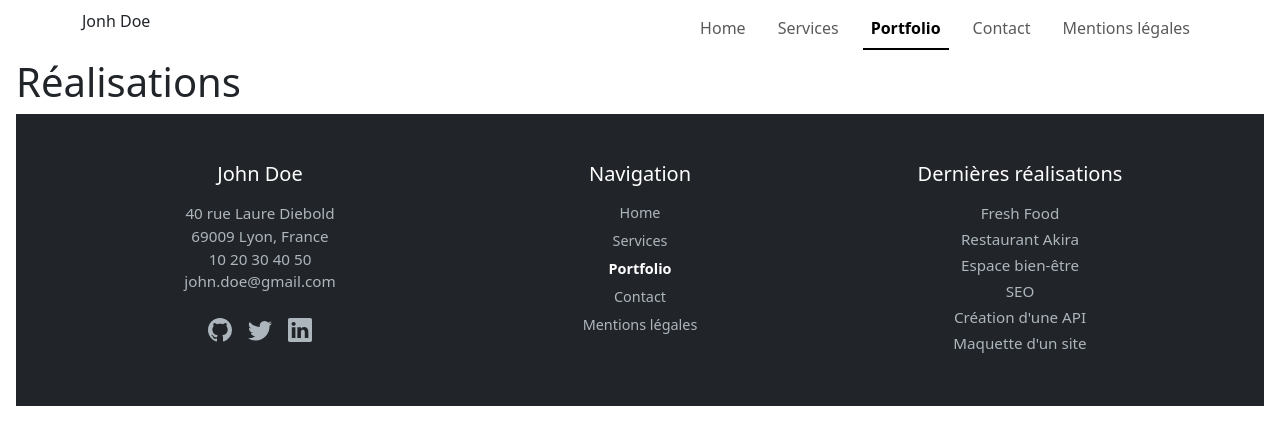
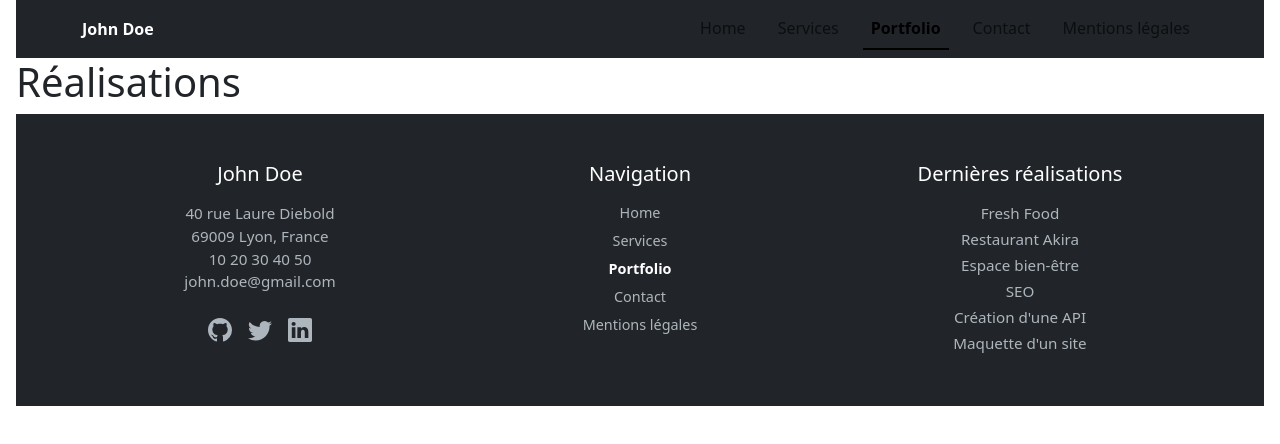
Before and after one commit to Khallas111/portfolioJonhDoe, a React (Create React App) app: page /achievements in a window 1280 px wide. Shown: the top 444 px of the page. Built offline with nearby package versions, Linux system fonts and the light colour scheme.

Commit message:
header
Bases du Header revues

```diff
--- a/src/Components/Header.js
+++ b/src/Components/Header.js
@@ -1,24 +1,22 @@
 import React from "react";
 import Navigation from "./tools/Navigation";
 import Logo from "./tools/Logo";
-import Container from "react-bootstrap/Container";
-import Navbar from "react-bootstrap/Navbar";
-import Nav from "react-bootstrap/Nav";
+import { Container, Navbar } from "react-bootstrap";
 
-function Header() {
+const Header = () => {
   return (
-    <Navbar expand="lg" className="header">
+    <Navbar expand="lg" className="header bg-dark">
       <Container>
         <Logo />
 
         <Navbar.Toggle aria-controls="main-navbar" />
 
         <Navbar.Collapse id="main-navbar" className="justify-content-end">
-          <Navigation />
+          <Navigation variant="header" />
         </Navbar.Collapse>
       </Container>
     </Navbar>
   );
-}
+};
 
 export default Header;
--- a/src/Components/Tools/Logo.js
+++ b/src/Components/Tools/Logo.js
@@ -1,11 +1,5 @@
 import React from "react";
 
-const Logo = () => {
-  return (
-    <div className="logo">
-      <p>Jonh Doe</p>
-    </div>
-  );
-};
+const Logo = () => <div className="logo text-white fw-bold">John Doe</div>;
 
 export default Logo;
```
